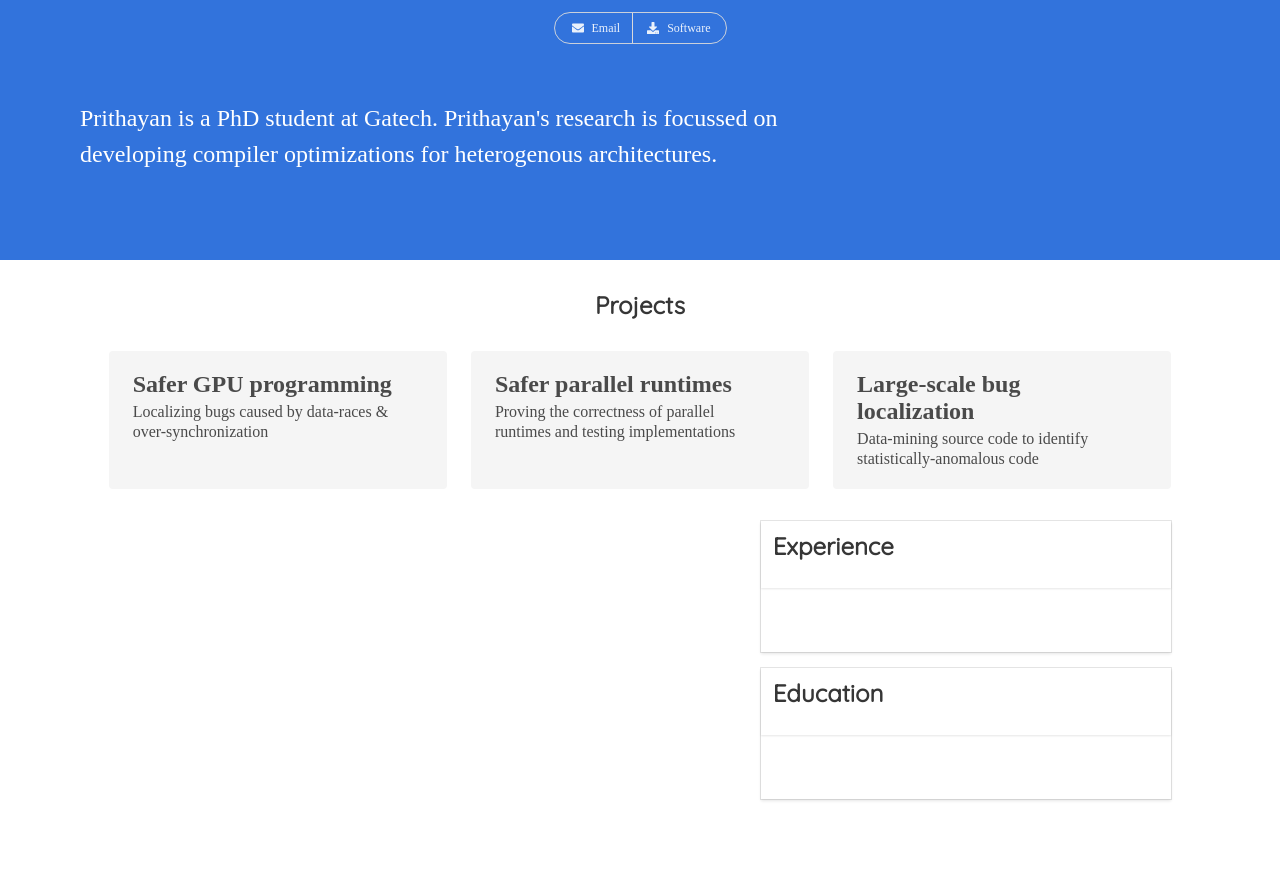
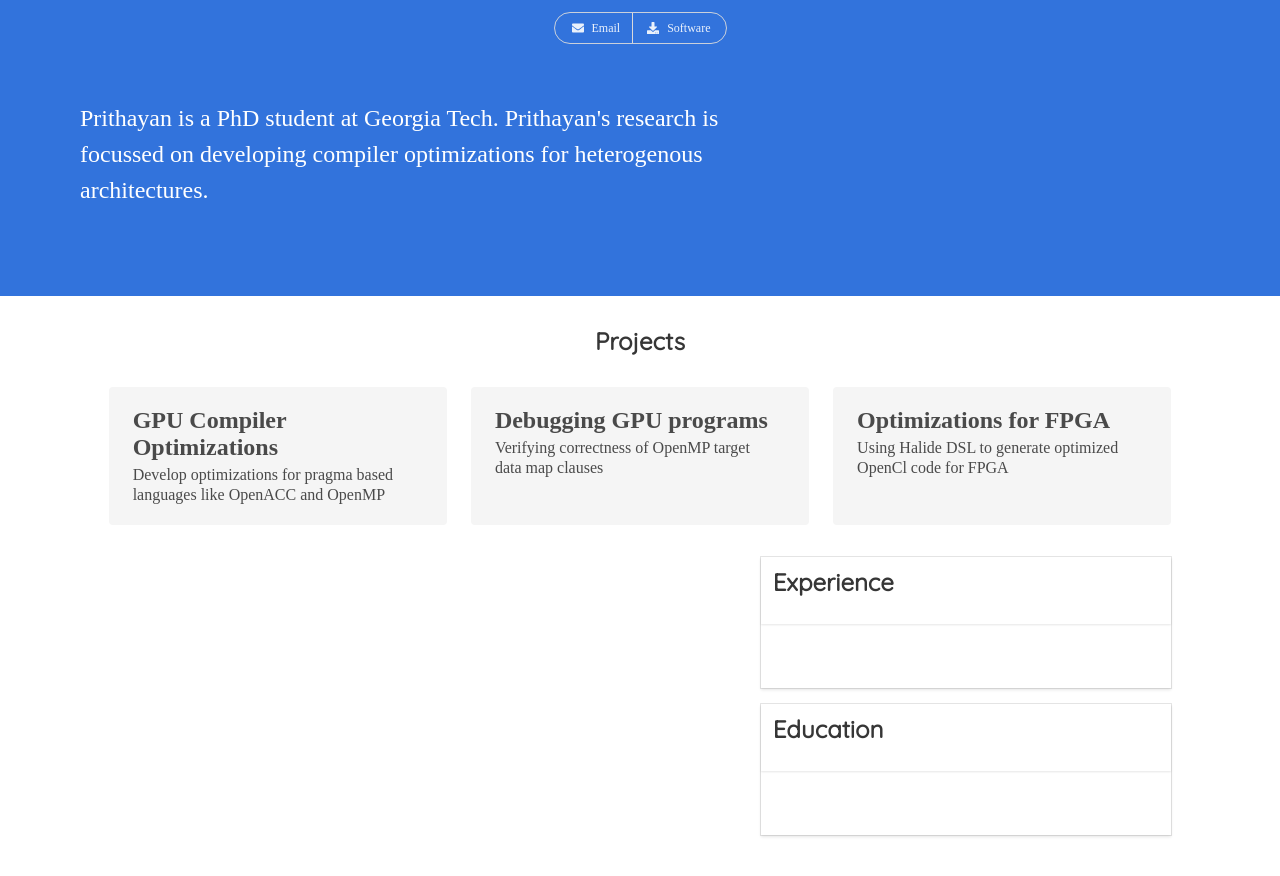
Before and after one commit to prithayan/prithayan.github.io, a Jekyll site: the page built from index.html, in a window 1280 px wide. Shown: the top 876 px of the page. Built offline with Jekyll 4.4.1, drawn with Linux system fonts in a browser that asks for light colours; nearby versions of some CDN libraries; some web fonts are replaced.

Commit message:
update projects

```diff
--- a/index.html
+++ b/index.html
@@ -34,7 +34,7 @@
       -->
       <div class="media-content" style="font-size: 1.5rem; max-width: 45rem;">
         <p>
-          Prithayan is a PhD student at Gatech. Prithayan's research
+          Prithayan is a PhD student at Georgia Tech. Prithayan's research
           is focussed on developing compiler optimizations for heterogenous
           architectures.
         </p>
@@ -67,21 +67,20 @@
         <div class="tile is-ancestor section" style="padding: 0; padding-top: 2em;">
           <div class="tile is-parent">
             <div class="tile is-child notification">
-              <p class="title">Safer GPU programming</p>
-              <p class="subtitle">Localizing bugs caused by data-races & over-synchronization</p>
+              <p class="title">GPU Compiler Optimizations</p>
+              <p class="subtitle"> Develop optimizations for pragma based languages like OpenACC and OpenMP </p>
             </div>
           </div>
           <div class="tile is-parent">
             <div class="tile is-child notification">
-              <p class="title">Safer parallel runtimes</p>
-              <p class="subtitle">Proving the correctness of parallel runtimes and
-                  testing implementations</p>
+              <p class="title">Debugging GPU programs</p>
+              <p class="subtitle"> Verifying correctness of OpenMP target data map clauses </p>
               </div>
           </div>
           <div class="tile is-parent">
             <div href="#" class="tile is-child notification">
-              <p class="title">Large-scale bug localization</p>
-              <p class="subtitle">Data-mining source code to identify statistically-anomalous code</p>
+              <p class="title">Optimizations for FPGA </p>
+              <p class="subtitle"> Using Halide DSL to generate optimized OpenCl code for FPGA </p>
             </div>
           </div>
         </div>
```
